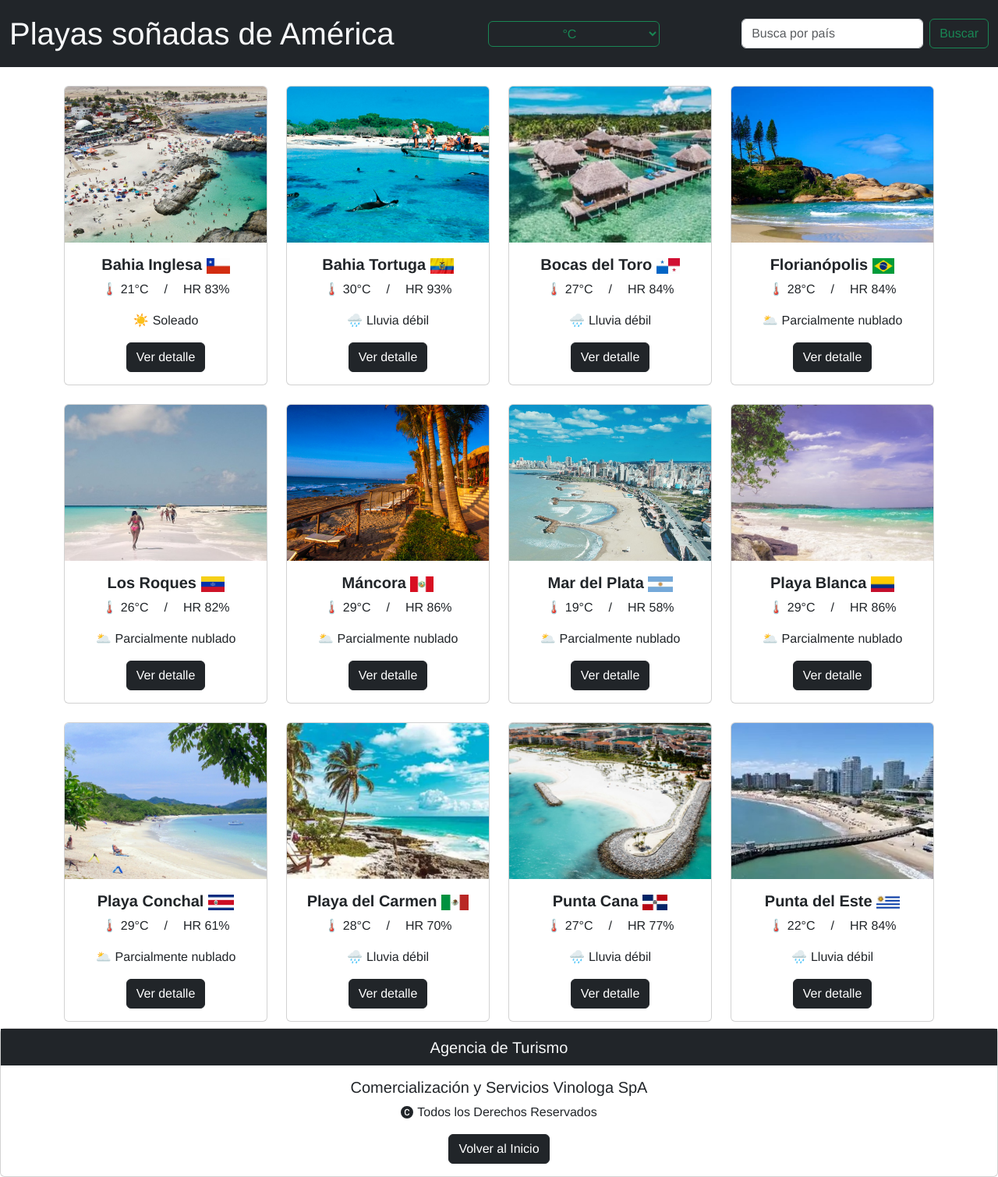
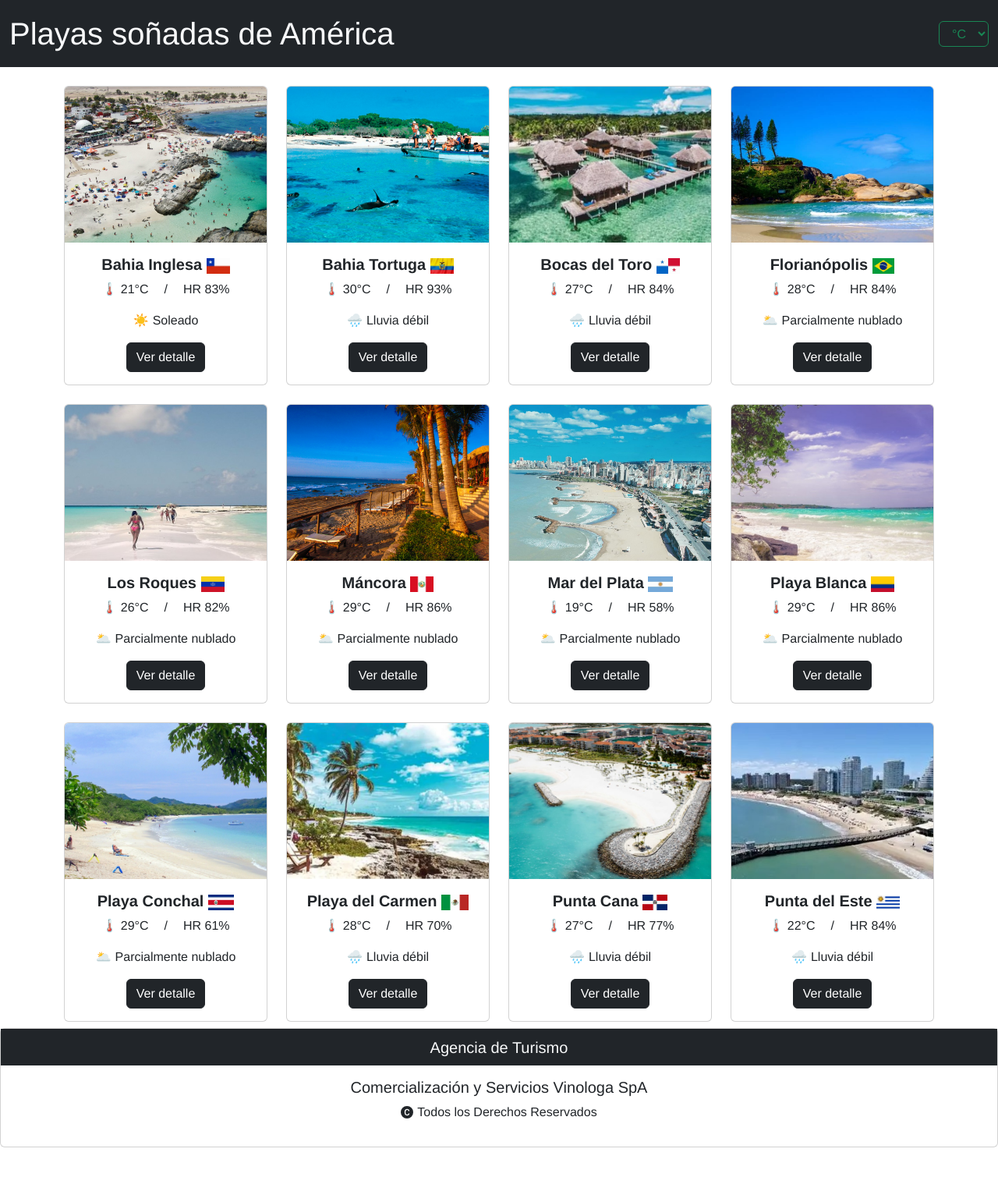
Before and after one commit to PaulaG73/ej_portafolio_m6, a Vue app: page / in a window 1280 px wide. Shown: the whole page at 78% size. After the commit the page ends 1471 px from the top, so only its background shows below. Built offline with nearby package versions, Linux system fonts and the light colour scheme.

Commit message:
separando componente footer

```diff
--- /dev/null
+++ b/src/components/FooterFooter.vue
@@ -0,0 +1,33 @@
+<template>
+<footer id="Footer" class="footer mt-2">
+
+      <div class="card text-center">
+        <div class="card-footer bg-dark text-light fs-5">
+          Agencia de Turismo
+        </div>
+        <div class="card-body">
+          <h5 class="card-title">Comercialización y Servicios Vinologa SpA</h5>
+          <div class="card-derechos">
+
+            <svg xmlns="http://www.w3.org/2000/svg" width="16" height="16" fill="currentColor"
+              class="bi bi-c-circle-fill mt-1" viewBox="0 0 16 16">
+              <path
+                d="M16 8A8 8 0 1 1 0 8a8 8 0 0 1 16 0M8.146 4.992c.961 0 1.641.633 1.729 1.512h1.295v-.088c-.094-1.518-1.348-2.572-3.03-2.572-2.068 0-3.269 1.377-3.269 3.638v1.073c0 2.267 1.178 3.603 3.27 3.603 1.675 0 2.93-1.02 3.029-2.467v-.093H9.875c-.088.832-.75 1.418-1.729 1.418-1.224 0-1.927-.891-1.927-2.461v-1.06c0-1.583.715-2.503 1.927-2.503" />
+            </svg>
+            <p>Todos los Derechos Reservados</p>
+          </div>
+
+
+
+        </div>
+      </div>
+    </footer>
+</template>
+
+<script setup>
+
+</script>
+
+<style scoped>
+
+</style>
--- a/src/views/HomeView.vue
+++ b/src/views/HomeView.vue
@@ -5,51 +5,25 @@
 
 
 <select class="btn btn-outline-success" v-model="escalaTemp">
-
-<option value="" disabled>Seleccione Escala de T°</option>
 <option value="°C">°C</option>
 <option value="°F">°F</option>
-
 </select>
-
-    <form class="d-flex" role="search">
-      <input class="form-control me-2" type="search" placeholder="Busca por país" aria-label="Search"/>
-      <button class="btn btn-outline-success" type="submit">Buscar</button>
-    </form>
-  </div>
+</div>
 </nav>
   <div class="home">
 
     <PlayaGrid :playas="playas"
     :escalaTemp="escalaTemp"/>
 
-    <footer id="Footer" class="footer mt-2">
+    <FooterFooter/>
 
-      <div class="card text-center">
-        <div class="card-footer bg-dark text-light fs-5">
-          Agencia de Turismo
-        </div>
-        <div class="card-body">
-          <h5 class="card-title">Comercialización y Servicios Vinologa SpA</h5>
-          <div class="card-derechos">
 
-            <svg xmlns="http://www.w3.org/2000/svg" width="16" height="16" fill="currentColor"
-              class="bi bi-c-circle-fill mt-1" viewBox="0 0 16 16">
-              <path
-                d="M16 8A8 8 0 1 1 0 8a8 8 0 0 1 16 0M8.146 4.992c.961 0 1.641.633 1.729 1.512h1.295v-.088c-.094-1.518-1.348-2.572-3.03-2.572-2.068 0-3.269 1.377-3.269 3.638v1.073c0 2.267 1.178 3.603 3.27 3.603 1.675 0 2.93-1.02 3.029-2.467v-.093H9.875c-.088.832-.75 1.418-1.729 1.418-1.224 0-1.927-.891-1.927-2.461v-1.06c0-1.583.715-2.503 1.927-2.503" />
-            </svg>
-            <p>Todos los Derechos Reservados</p>
-          </div>
-          <a href="#inicio" class="btn btn-dark">Volver al Inicio</a>
-
-        </div>
-      </div>
-    </footer>
   </div>
 
 </template>
 
 <script setup>
+import FooterFooter from '../components/FooterFooter.vue';
 import PlayaGrid from '../components/PlayaGrid.vue';
 import playasData from '../data/playas.json';
 import { ref } from 'vue'
```
Also changed, not shown: 1 other file (tests, documents, lock files or other folders).
